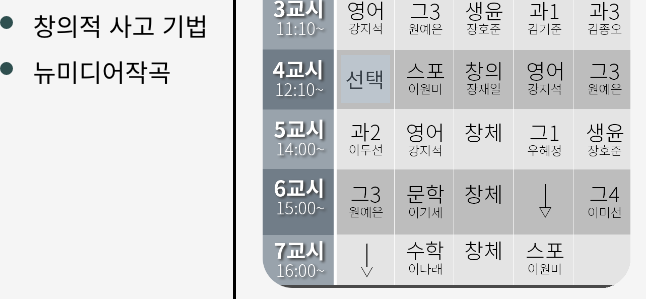
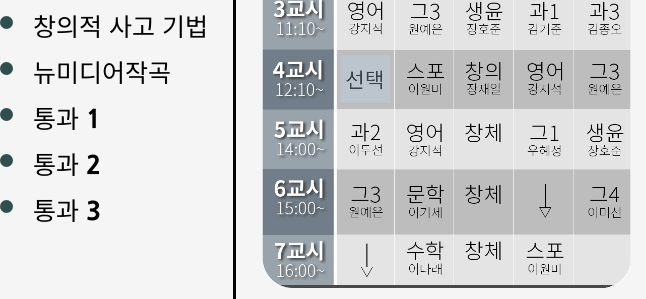
Before and after one commit to gudrnr6358/211design, a plain HTML site: page index.html in a window 1280 px wide. Shown: the part 282-581 px from the top of the page, 0-646 px from the left. Drawn offline with Linux system fonts and the light colour scheme.

Commit message:
Add files via upload

```diff
--- a/clock.css
+++ b/clock.css
@@ -22,8 +22,6 @@ ul {
     font-size: 45px;
     padding-left: 33px;
     padding-bottom: 30px;
-    height:150%;
-    border-left: 5px;
     padding-top: 20px;
     border-right: 3px solid black;
     width: 200px;
--- a/index.html
+++ b/index.html
@@ -25,6 +25,9 @@
                     사고 기법</a></li>
             <li><a target="_blank" href="https://zoom.us/j/94983584821?pwd=Y0VGNXNSWGZlcW5XM2lEVjB2YzloUT09">뉴미디어작곡</a>
             </li>
+            <li><a target="_blank" href="https://zoom.us/j/9300974836?pwd=OXQrN21TQldVL1JGYUpiY3VZZEsvUT09">통과 1</a></li>
+            <li><a target="_blank" href="https://zoom.us/j/91226528319?pwd=eHF3M2xESWd4UC9KZWVUNHIvZ0dRZz09">통과 2</a></li>
+            <li><a target="_blank" href="https://zoom.us/j/95137989882?pwd=c3UrZzhZSm9qb3Mrd1ROdmNUcmd4Zz09">통과 3</a></li>
         </ul>
         <span>
             <img class="siganpyo" src="sigan0921.jpg">
@@ -32,6 +35,7 @@
                 allow="accelerometer; autoplay; clipboard-write; encrypted-media; gyroscope; picture-in-picture"
                 allowfullscreen></iframe>
         </span>
+    </div>
 </body>
 
 </html>
```
